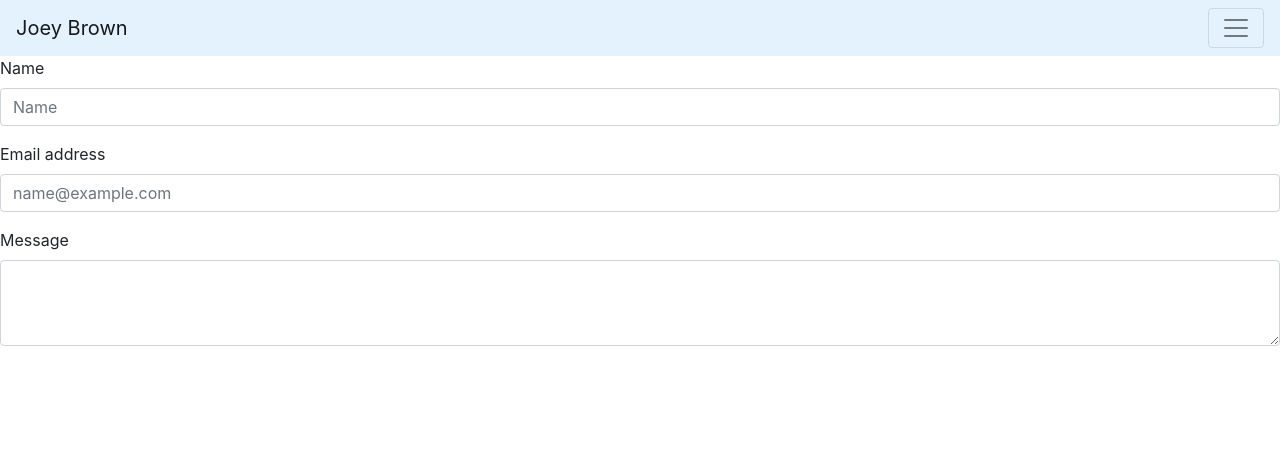
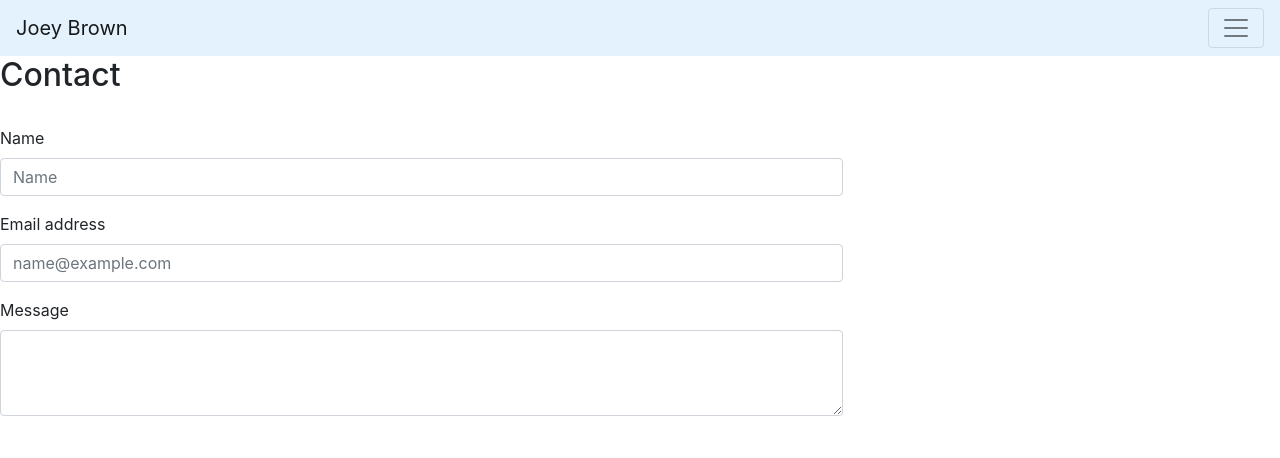
Before and after one commit to joeybrown-ctrl/joeybrown-ctrl.github.io, a plain HTML site: page contact.html in a window 1280 px wide. Drawn offline with nearby package versions, Linux system fonts and the light colour scheme.

Commit message:
created a container with rows and columns for the contact form in contact.html

```diff
--- a/contact.html
+++ b/contact.html
@@ -11,7 +11,7 @@
         integrity="sha384-JcKb8q3iqJ61gNV9KGb8thSsNjpSL0n8PARn9HuZOnIxN0hoP+VmmDGMN5t9UJ0Z" crossorigin="anonymous">
 
     <nav class="navbar navbar-light" style="background-color: #e3f2fd;">
-        <a class="navbar-brand" href="#">Joey Brown</a>
+        <a class="navbar-brand" href="index.html">Joey Brown</a>
         <button class="navbar-toggler" type="button" data-toggle="collapse" data-target="#navbarSupportedContent"
             aria-controls="navbarSupportedContent" aria-expanded="false" aria-label="Toggle navigation">
             <span class="navbar-toggler-icon"></span>
@@ -35,24 +35,42 @@
 
 <body>
 
+    <h2 class="">Contact</h2>
+
+    <container class="container-sm">
+
 
         <form>
-
+            <div class="row">
+                <div class="col-sm-8">
                     <div class="form-group">
                         <label for="exampleFormControlTextarea1">Name</label>
                         <input type="text" class="form-control" id="exampleFormControlInput1" placeholder="Name">
                     </div>
+                </div>
+            </div>
+
+            <div class="row">
+                <div class="col-sm-8">
                     <div class="form-group">
                         <label for="exampleFormControlInput1">Email address</label>
-          <input type="email" class="form-control" id="exampleFormControlInput1" placeholder="name@example.com">
+                        <input type="email" class="form-control" id="exampleFormControlInput1"
+                            placeholder="name@example.com">
+                    </div>
+                </div>
             </div>
 
+            <div class="row">
+                <div class="col-sm-8">
                     <div class="form-group">
                         <label for="exampleFormControlTextarea1">Message</label>
                         <textarea class="form-control" id="exampleFormControlTextarea1" rows="3"></textarea>
                     </div>
+                </div>
+            </div>
         </form>
 
+    </container>
     <!-- Optional JavaScript -->
     <!-- jQuery first, then Popper.js, then Bootstrap JS -->
     <script src="https://code.jquery.com/jquery-3.5.1.slim.min.js"
```
Also changed, not shown: index.html (+3 -1 lines), portfolio.html (+1 -1 lines). Lines whose indentation alone changed are shown as unchanged.
